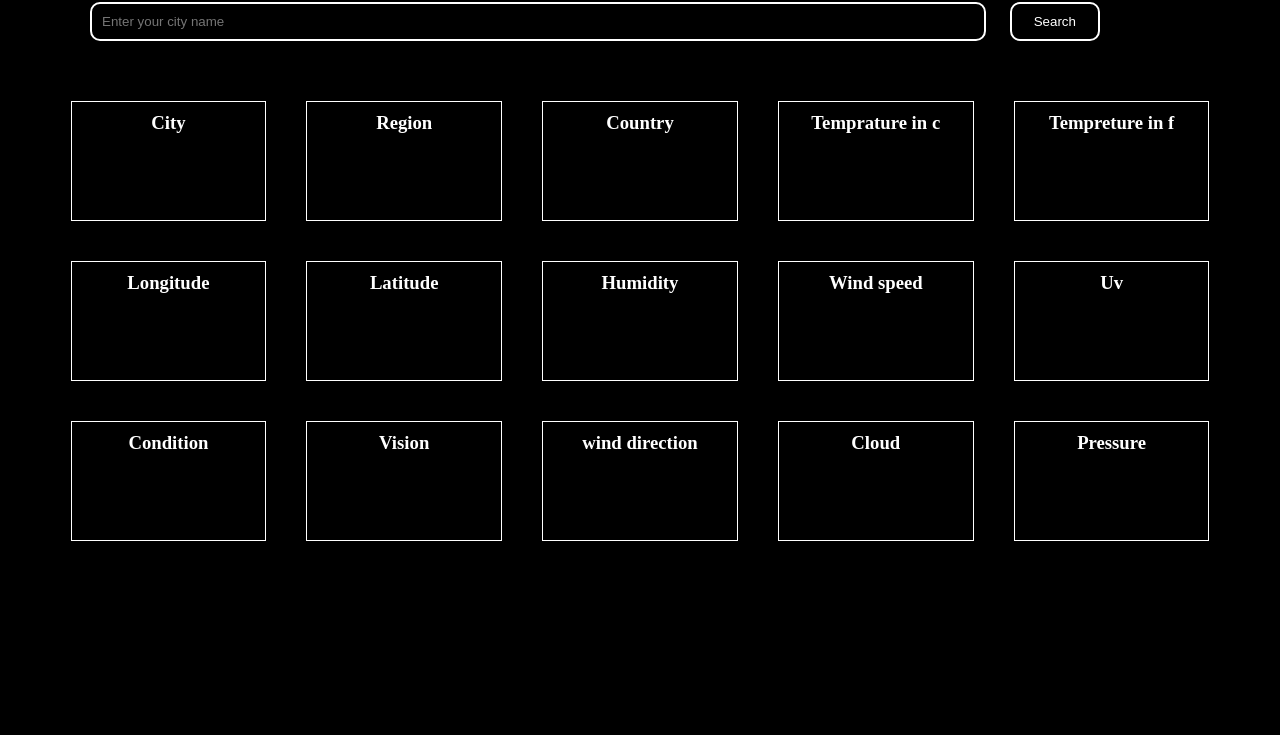
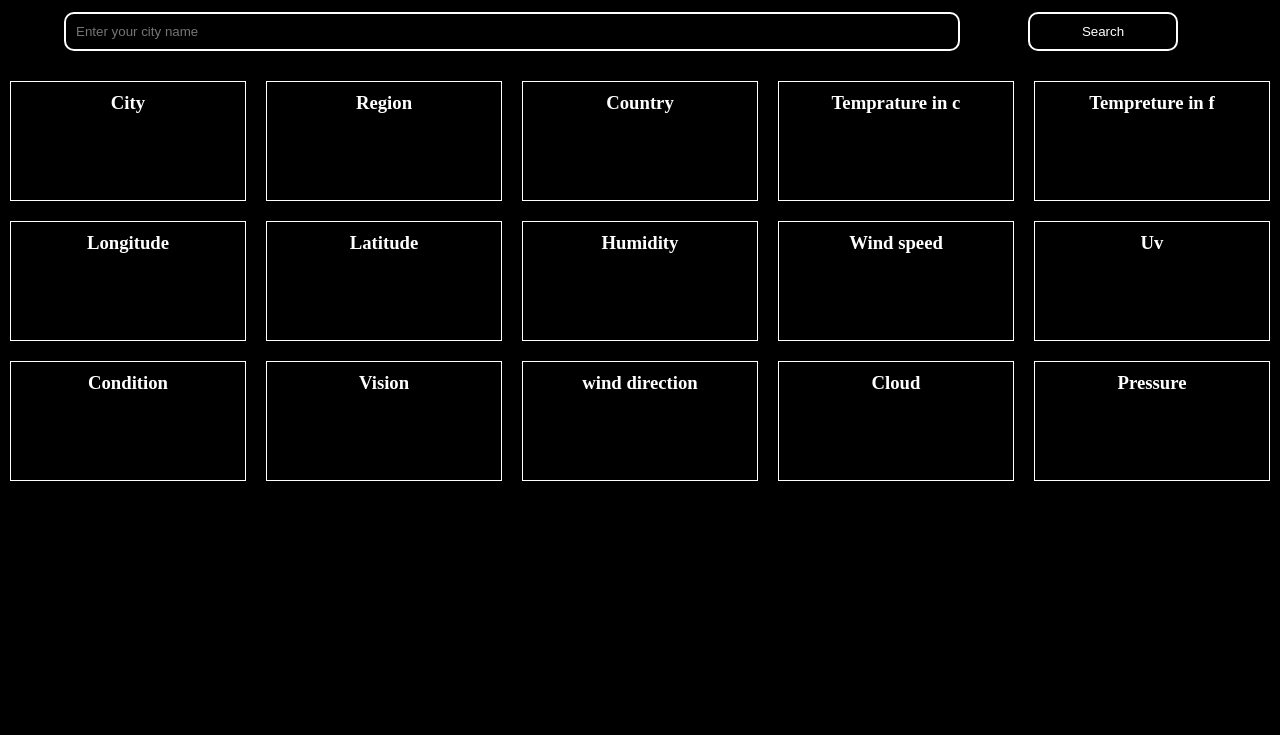
Before and after one commit to hamzatheprogrammer/weather-app, a plain HTML site: page index.html in a window 1280 px wide. Shown: the part 65-800 px from the top of the page. Drawn offline with nearby package versions, Linux system fonts and the light colour scheme.

Commit message:
Update style.css

```diff
--- a/style.css
+++ b/style.css
@@ -1,56 +1,58 @@
-*{
+* {
     margin: 0;
     padding: 0;
     box-sizing: border-box;
     background-color: black;
     color: white;
 }
-.m-head{
+
+.m-head {
     text-align: center;
+    margin-top: 20px;
 }
-.city{
-    margin-top: 30px;
-    margin-left: 90px;
-    margin-right: 20px;
+
+.city {
+    margin-top: 20px;
+    margin-left: 5%;
+    margin-right: 5%;
     border: 2px solid white;
     padding: 10px;
     border-radius: 10px;
-    width: 70%;
+    width: 90%;
+    max-width: 70%; /* Limit maximum width for larger screens */
 }
-.search{
+
+.search {
     border: 2px solid white;
     padding: 10px;
     border-radius: 10px;
-    width: 7%;
-    margin-bottom: 40px;
+    width: 90%;
+    max-width: 150px; /* Limit maximum width for larger screens */
+    margin-bottom: 20px;
 }
-.b-h{
-    margin: 0px;
-}
-.card-item{
+
+.card-item {
     border: 1px solid white;
-    width: calc(16% - 9px);
-    height: 80px;
+    width: calc(20% - 20px); /* Five items per row by default */
+    height: 120px;
     padding: 10px;
     text-align: center;
-    height: 120px;
-    margin: 20px;
+    margin: 10px;
 }
-.card{
+
+.card {
     display: flex;
-    flex-direction: row;
-    justify-content: center;
     flex-wrap: wrap;
+    justify-content: space-around;
 }
-.b-p{
-    padding-top: 20px;
-    padding-left: 20px;
-    padding-right: 20px;
-    padding-bottom: 20px;
+
+.b-p {
+    padding: 10px;
 }
-.res-check{
-    font-family: sans-serif;
-    font-size: x-large;
-    font-weight: bold;
-    text-align: center;
+
+/* Media Query for smaller screens (e.g., mobile devices) */
+@media screen and (max-width: 768px) {
+    .card-item {
+        width: calc(50% - 20px); /* Two items per row on smaller screens */
+    }
 }
```
